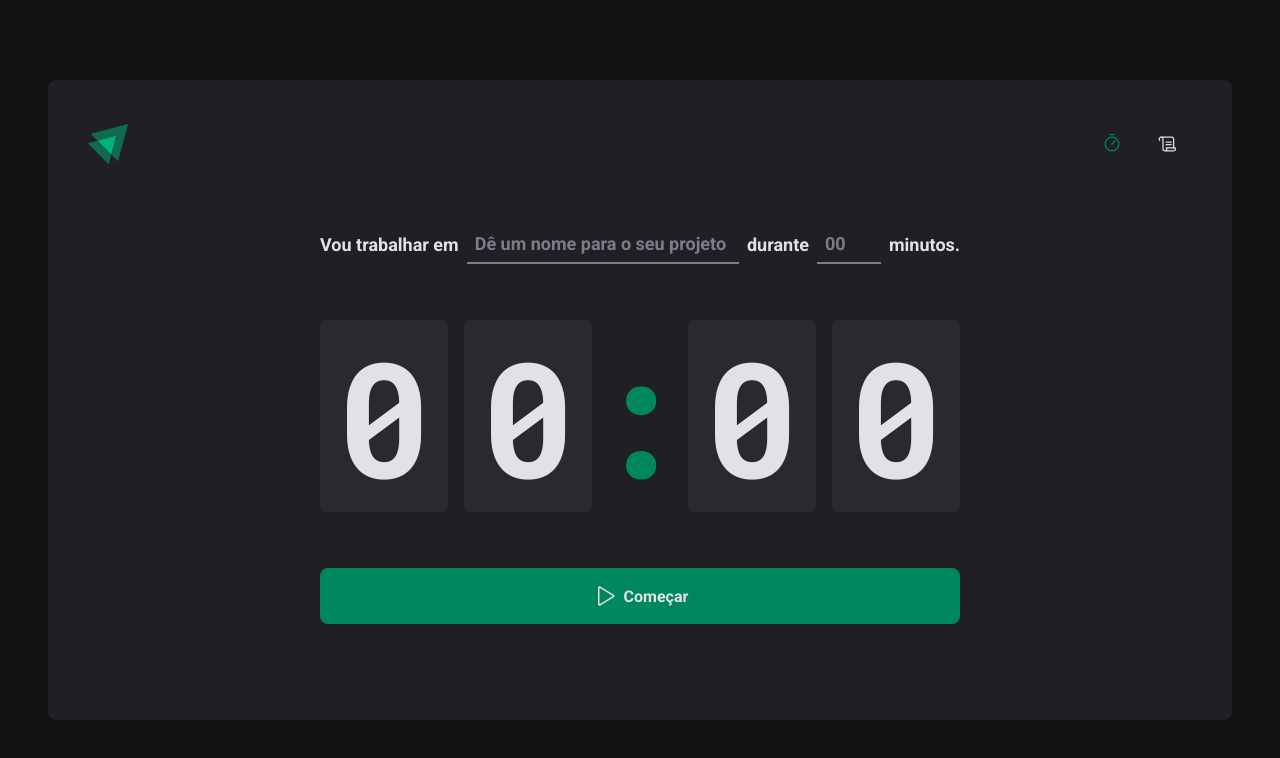
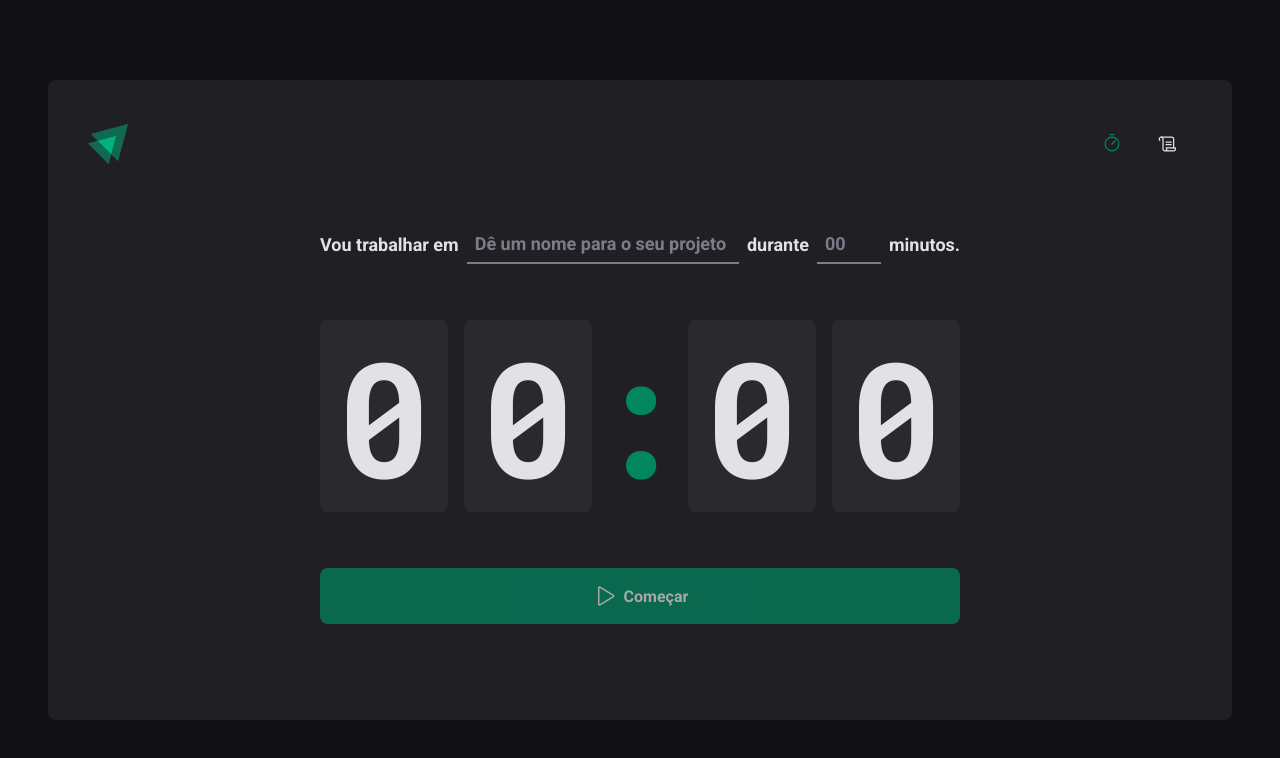
Before and after one commit to millenabomtempo/ignite-timer, a React (Vite) app: page / in a window 1280 px wide. Shown: the top 758 px of the page. Built offline with nearby package versions, Linux system fonts and the light colour scheme.

Commit message:
add react hook form

```diff
--- a/package.json
+++ b/package.json
@@ -13,6 +13,7 @@
     "phosphor-react": "^1.4.1",
     "react": "^18.2.0",
     "react-dom": "^18.2.0",
+    "react-hook-form": "^7.33.1",
     "react-router-dom": "^6.3.0",
     "styled-components": "^5.3.5"
   },
--- a/src/pages/Home/index.tsx
+++ b/src/pages/Home/index.tsx
@@ -1,4 +1,6 @@
 import { Play } from 'phosphor-react'
+import { useForm } from 'react-hook-form'
+
 import {
   CountdownContainer,
   FormContainer,
@@ -10,9 +12,16 @@
 } from './styles'
 
 export function Home() {
+  const { register, handleSubmit, watch } = useForm()
+
+  const task = watch('task')
+  const isSubmitDisabled = !task
+
+  function handleCreateNewCycle() {}
+
   return (
     <HomeContainer>
-      <form>
+      <form onSubmit={handleSubmit(handleCreateNewCycle)}>
         <FormContainer>
           <label htmlFor="task">Vou trabalhar em</label>
           <TaskInput
@@ -20,6 +29,7 @@
             id="task"
             placeholder="Dê um nome para o seu projeto"
             list="task-suggestions"
+            {...register('task')}
           />
           <datalist id="task-suggestions">
             <option value="Projeto 1" />
@@ -36,6 +46,7 @@
             step={5}
             min={5}
             max={60}
+            {...register('minutesAmount', { valueAsNumber: true })}
           />
           <span>minutos.</span>
         </FormContainer>
@@ -46,7 +57,7 @@
           <span>0</span>
           <span>0</span>
         </CountdownContainer>
-        <StartCountdownButton type="submit">
+        <StartCountdownButton disabled={isSubmitDisabled} type="submit">
           <Play size={24} />
           Começar
         </StartCountdownButton>
```
Also changed, not shown: 1 other file (tests, documents, lock files or other folders).
